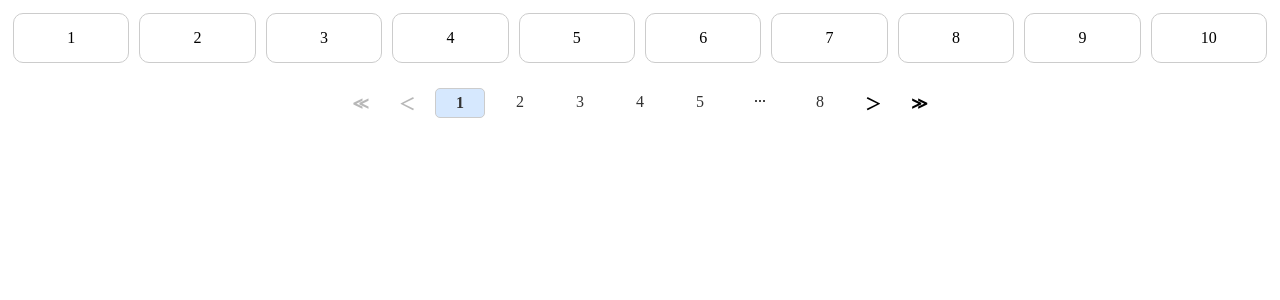
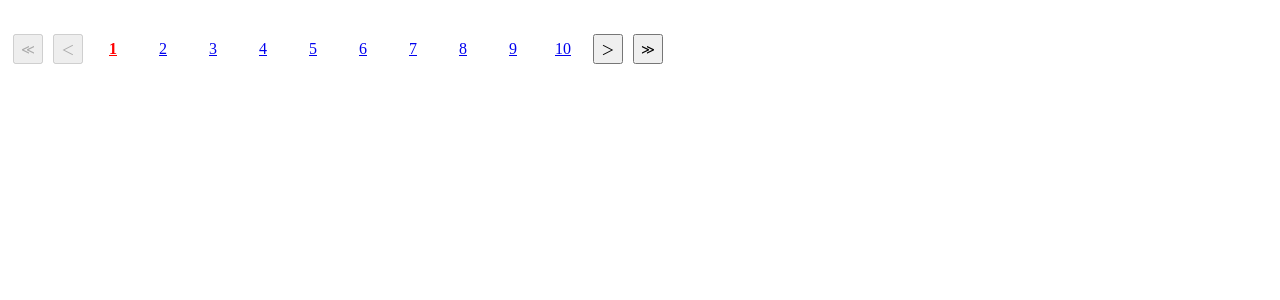
Before and after one commit to huunguk/Vue3-TIL, a Vue app: page / in a window 1280 px wide. Shown: the top 300 px of the page. Built offline with nearby package versions, Linux system fonts and the light colour scheme.

Commit message:
Pagination 화살표 기능 및 active 효과 구현

```diff
--- a/src/App.vue
+++ b/src/App.vue
@@ -1,9 +1,9 @@
 <script setup lang="ts">
-import APagination from './components/pagination/APagination.vue'
+import APagination from "./components/pagination/APagination.vue";
 </script>
 
 <template>
-	<APagination />
+  <APagination />
 </template>
 
 <style scoped></style>
--- a/src/components/pagination/APagination.vue
+++ b/src/components/pagination/APagination.vue
@@ -1,168 +1,86 @@
 <template>
-	<div>
-		<div class="items">
-			<div v-for="item in paginatedItems" :key="item">{{ item }}</div>
-		</div>
-
-		<ul class="pagination">
-			<button :disabled="currentPage === 1" @click.prevent="leftEndPage">
-				≪
-			</button>
-			<button :disabled="currentPage === 1" @click.prevent="previousPage">
-				＜
-			</button>
-
+  <div class="pagination">
+    <button @click="leftEndPage" :disabled="currentPage === 1">≪</button>
+    <button @click="incrementPage" :disabled="currentPage === 1">＜</button>
+    <ul>
       <li
-				v-for="page in visiblePages"
-				:key="page"
-				:class="{ active: currentPage === page }"
+        v-for="pageNumber in pageCount"
+        :key="pageNumber"
+        :class="{ active: pageNumber === currentPage }"
       >
-				<a
-					v-if="page !== '...'"
-					href="#"
-					@click.prevent="setCurrentPage(page)"
-					>{{ page }}</a
-				>
-				<span v-else>...</span>
+        <a href="#" @click.prevent="gotoPage(pageNumber)">
+          {{ pageNumber }}
+        </a>
       </li>
-
-			<button :disabled="currentPage === pageCount" @click.prevent="nextPage">
+    </ul>
+    <button @click="decrementPage" :disabled="currentPage === pageCount">
       ＞
     </button>
-			<button
-				:disabled="currentPage === pageCount"
-				@click.prevent="rightEndPage"
-			>
+    <button @click="rightEndPage" :disabled="currentPage === pageCount">
       ≫
     </button>
-		</ul>
   </div>
 </template>
 
-<script setup>
-import { ref, computed } from 'vue'
+<script setup lang="ts">
+import { ref } from "vue";
 
-const currentPage = ref(1) //현재 페이지
-const itemsPerPage = ref(10) //페이지당 아이템 개수
-const items = ref([...Array(80).keys()].map(i => i + 1)) //전체 아이템 리스트
+const currentPage = ref<number>(1); //현재 페이지 번호 추적
+const pageSize: number = 10; //페이지당 아이템 수
+const totalItems: number = 100; //전체 아이템 수
+const pageCount: number = Math.ceil(totalItems / pageSize); //전체 페이지 수를 계산하는데 사용
 
-// 전체 페이지 수를 계산함
-const pageCount = computed(() => {
-	return Math.ceil(items.value.length / itemsPerPage.value)
-})
-
-// 현제 페이지 주변에 보여줄 페이지 수를 설정
-const visiblePages = computed(() => {
-	const pagesToShow = 5
-	const pageDiff = Math.floor(pagesToShow / 2)
-	let startPage = currentPage.value - pageDiff
-	let endPage = currentPage.value + pageDiff
-	if (startPage < 1) {
-		startPage = 1
-		endPage = pagesToShow
-	}
-	if (endPage > pageCount.value) {
-		endPage = pageCount.value
-		startPage = endPage - pagesToShow + 1
-	}
-	const pages = []
-	for (let i = startPage; i <= endPage; i++) {
-		pages.push(i)
-	}
-	if (startPage > 1) {
-		pages.unshift('...')
-		pages.unshift(1)
-	}
-	if (endPage < pageCount.value) {
-		pages.push('...')
-		pages.push(pageCount.value)
-	}
-	return pages
-})
-
-//현재 페이지에 해당하는 아이템들을 잘라내어 반환
-const paginatedItems = computed(() => {
-	const startIndex = (currentPage.value - 1) * itemsPerPage.value
-	const endIndex = startIndex + itemsPerPage.value
-	return items.value.slice(startIndex, endIndex)
-})
-
-//이전, 다음, 첫, 마지막 페이지로 이동하는 함수
-function setCurrentPage(page) {
-	currentPage.value = page
+function gotoPage(pageNumber: number) {
+  currentPage.value = pageNumber;
+  // 페이지 번호를 변경하면 필요한 작업을 수행.
+  // ex.API를 호출하여 새로운 데이터를 가져올 수 있습니다.
 }
 
-function previousPage() {
-	currentPage.value > 1 && currentPage.value--
+function decrementPage(): void {
+  currentPage.value < pageCount && currentPage.value++;
 }
-
-function nextPage() {
-	currentPage.value < pageCount.value && currentPage.value++
+function incrementPage(): void {
+  currentPage.value > 1 && currentPage.value--;
 }
-
-function leftEndPage() {
-	currentPage.value = 1
+function leftEndPage(): void {
+  currentPage.value = 1;
 }
-
-function rightEndPage() {
-	currentPage.value = pageCount.value
+function rightEndPage(): void {
+  currentPage.value = pageCount;
 }
 </script>
 
 <style scoped>
+* {
+  list-style: none;
+  padding: 0;
+}
 .pagination {
   display: flex;
-	list-style-type: none;
-	padding: 0;
-	justify-content: center;
-	margin-top: 20px;
+  align-items: center;
 }
 
+.pagination button {
+  width: 30px;
+  height: 30px;
+  margin: 5px;
+}
+
+.pagination ul {
+  display: flex;
+  align-items: center;
+  justify-content: center;
+}
 .pagination li {
   width: 50px;
-	text-align: center;
-	margin: 0 5px;
-}
-.pagination button {
-	font-size: 16px;
-	font-weight: 900;
+  height: 50px;
   display: flex;
   align-items: center;
-	border: none;
-	background: inherit;
-	padding: 0px 15px;
-	cursor: pointer;
-}
-.pagination li a {
-	display: block;
-	weight: 50px;
-
-	padding: 5px 10px;
-	border: none;
-	border-radius: 5px;
-	text-decoration: none;
-	color: #333;
+  justify-content: center;
 }
 
 .pagination li.active a {
-	font-weight: 700;
-	border: 1px solid #ccc;
-	background-color: #d6e8fe;
-}
-
-.items {
-	weight: 100%;
-	display: flex;
-	justify-content: center;
-}
-
-.items div {
-	width: 130px;
-	padding: 15px;
-	box-sizing: border-box;
-	border: 1px solid #ccc;
-	text-align: center;
-	margin: 5px;
-	border-radius: 10px;
+  font-weight: bold;
+  color: red;
 }
 </style>
--- /dev/null
+++ b/src/components/pagination/APaginations.vue
@@ -0,0 +1,165 @@
+<template>
+  <div>
+    <ul class="pagination">
+      <button :disabled="currentPage === 1" @click.prevent="leftEndPage">
+        ≪
+      </button>
+      <button :disabled="currentPage === 1" @click.prevent="previousPage">
+        ＜
+      </button>
+
+      <li
+        v-for="page in visiblePages"
+        :key="page"
+        :class="{ active: currentPage === page }"
+      >
+        <a
+          v-if="page !== '...'"
+          href="#"
+          @click.prevent="setCurrentPage(page)"
+          >{{ page }}</a
+        >
+        <span v-else>...</span>
+      </li>
+
+      <button :disabled="currentPage === pageCount" @click.prevent="nextPage">
+        ＞
+      </button>
+      <button
+        :disabled="currentPage === pageCount"
+        @click.prevent="rightEndPage"
+      >
+        ≫
+      </button>
+    </ul>
+    <p style="text-align: center">{{ currentPage }}페이지</p>
+  </div>
+</template>
+
+<script setup lang="ts">
+import { ref, computed } from "vue";
+
+const currentPage = ref<number>(1); // 현재 페이지
+const itemsPerPage = ref<number>(5); // 페이지당 아이템 개수
+const items = ref<number[]>([...Array(50).keys()].map((i) => i + 1)); // 전체 아이템 리스트
+
+// 전체 페이지 수를 계산함
+const pageCount = computed(() => {
+  return Math.ceil(items.value.length / itemsPerPage.value);
+});
+
+// 현재 페이지 주변에 보여줄 페이지 수를 설정
+const visiblePages = computed(() => {
+  const pagesToShow: number = 3;
+  const pageDiff: number = Math.floor(pagesToShow / 2);
+  let startPage: number = currentPage.value - pageDiff;
+  let endPage: number = currentPage.value + pageDiff;
+  if (startPage < 1) {
+    startPage = 1;
+    endPage = pagesToShow;
+  }
+  if (endPage > pageCount.value) {
+    endPage = pageCount.value;
+    startPage = endPage - pagesToShow + 1;
+  }
+  const pages: (number | string)[] = [];
+  for (let i: number = startPage; i <= endPage; i++) {
+    pages.push(i);
+  }
+  if (startPage > 1) {
+    pages.unshift("...");
+    pages.unshift(1);
+  }
+  if (endPage < pageCount.value) {
+    pages.push("...");
+    pages.push(pageCount.value);
+  }
+  return pages;
+});
+
+// 현재 페이지에 해당하는 아이템들을 잘라내어 반환
+const paginatedItems = computed(() => {
+  const startIndex: number = (currentPage.value - 1) * itemsPerPage.value;
+  const endIndex: number = startIndex + itemsPerPage.value;
+  return items.value.slice(startIndex, endIndex);
+});
+
+// 이전, 다음, 첫, 마지막 페이지로 이동하는 함수
+function setCurrentPage(page: number): void {
+  currentPage.value = page;
+}
+
+function previousPage(): void {
+  currentPage.value > 1 && currentPage.value--;
+}
+
+function nextPage(): void {
+  currentPage.value < pageCount.value && currentPage.value++;
+}
+
+function leftEndPage(): void {
+  currentPage.value = 1;
+}
+
+function rightEndPage(): void {
+  currentPage.value = pageCount.value;
+}
+</script>
+
+<style scoped>
+.pagination {
+  display: flex;
+  list-style-type: none;
+  padding: 0;
+  justify-content: center;
+  margin-top: 20px;
+}
+
+.pagination li {
+  width: 50px;
+  text-align: center;
+  margin: 0 5px;
+}
+.pagination button {
+  font-size: 16px;
+  font-weight: 900;
+  display: flex;
+  align-items: center;
+  border: none;
+  background: inherit;
+  padding: 0px 15px;
+  cursor: pointer;
+}
+.pagination li a {
+  display: block;
+  weight: 50px;
+
+  padding: 5px 10px;
+  border: none;
+  border-radius: 5px;
+  text-decoration: none;
+  color: #333;
+}
+
+.pagination li.active a {
+  font-weight: 700;
+  border: 1px solid #ccc;
+  background-color: #d6e8fe;
+}
+
+.items {
+  weight: 100%;
+  display: flex;
+  justify-content: center;
+}
+
+.items div {
+  width: 130px;
+  padding: 15px;
+  box-sizing: border-box;
+  border: 1px solid #ccc;
+  text-align: center;
+  margin: 5px;
+  border-radius: 10px;
+}
+</style>
```
Lines whose indentation alone changed are shown as unchanged.
